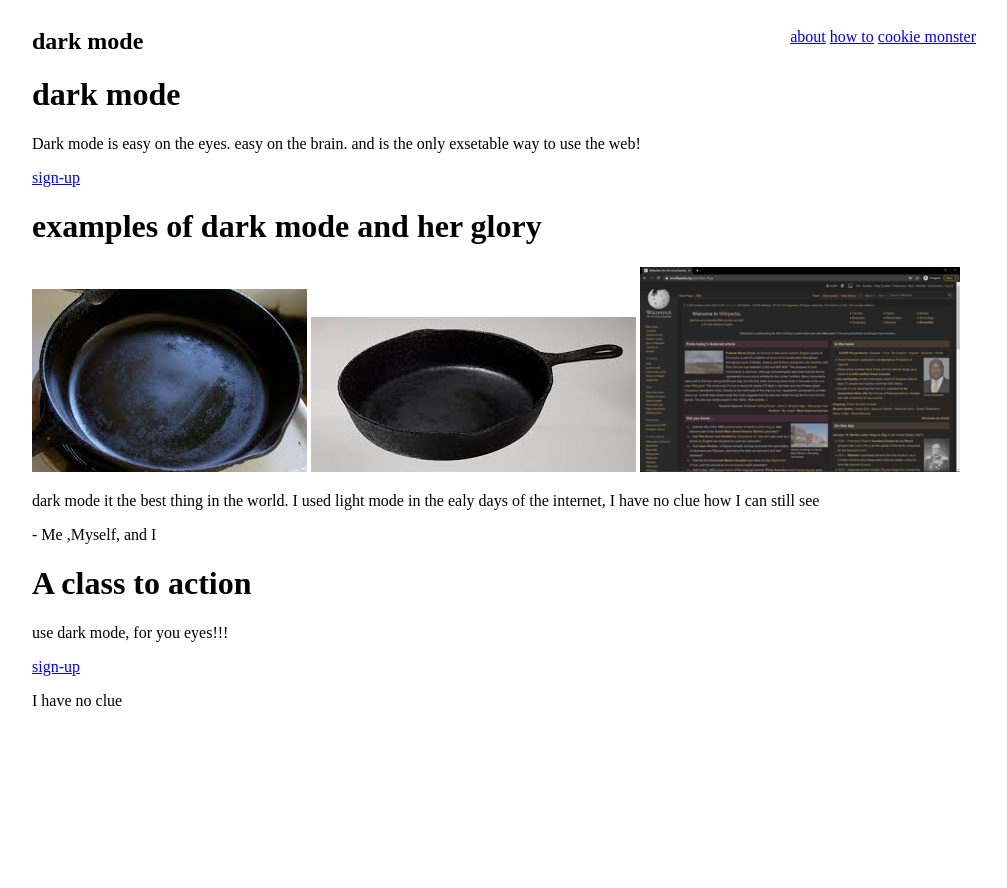
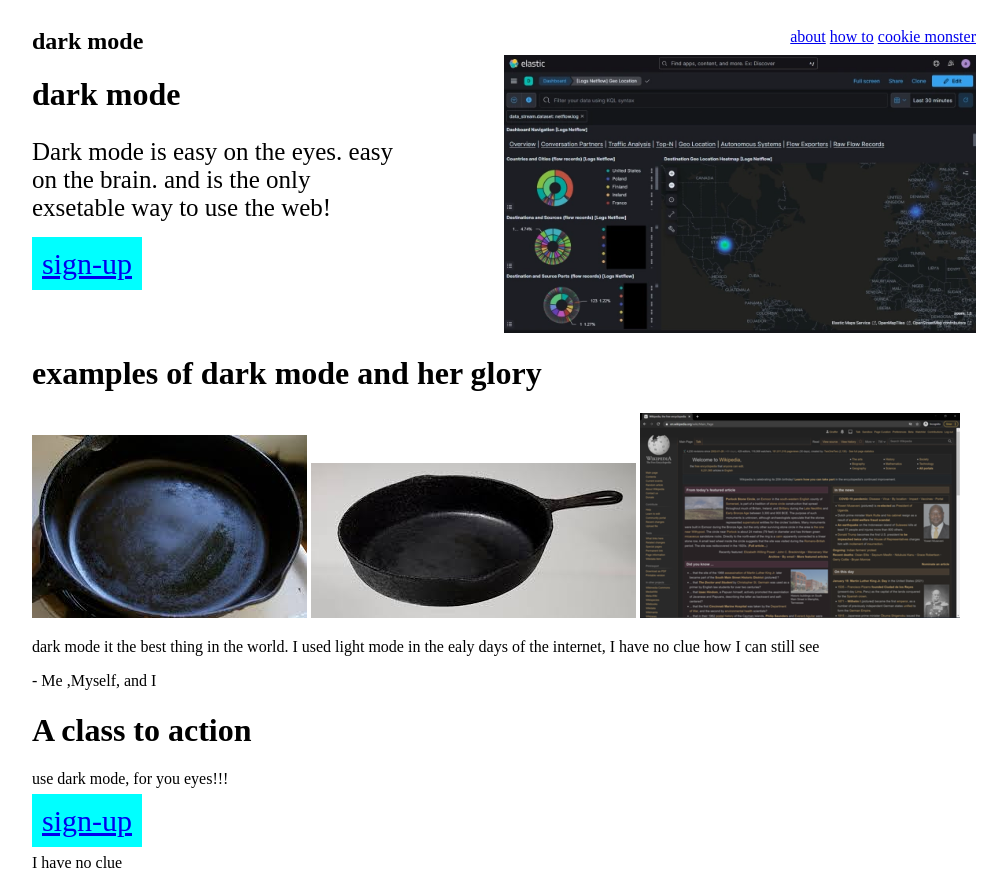
Before and after one commit to AGOODFROG/landing-page-, a plain HTML site: page index.html in a window 1280 px wide. Shown: the whole page, without its empty margins (136-1143 px from the left). Before the commit the page ends 800 px from the top, so only its background shows below. Drawn offline with Linux system fonts and the light colour scheme.

Commit message:
Styled sub header and sign-up bottons
I have most of the hard work done. Still need to add the color skeem.
I know it looks ugly but I whne everything is where it needs to be it
will be like drawing in a coloring book

```diff
--- a/index.html
+++ b/index.html
@@ -17,10 +17,16 @@
 
 
     </div>
+
     <div class="sub-header">
-        <h1>dark mode</h1>
-        <p> Dark mode is easy on the eyes. easy on the brain. and is the only exsetable way to use the web!</p>
-        <a href="https://darkreader.org/"> sign-up</a>
+
+            <div class = "text">
+                <h1>dark mode</h1>
+                <p> Dark mode is easy on the eyes. easy on the brain. and is the only exsetable way to use the web!</p>
+                <a href="https://darkreader.org/" class = "sign-up"> sign-up</a>
+            </div>
+
+        <img src="dark-mode-example.webp" alt ="example of dark mode easy on the eyes" class="top-example">
     </div>
     <div class="info">
         <h1>examples of dark mode and her glory</h1>
@@ -34,10 +40,10 @@
         </p>
         <p>- Me ,Myself, and I</p>
     </div>
-    <div class = "sign-up">
+    <div class = "sing-up-banner">
         <h1> A class to action</h1>
         <p> use dark mode, for you eyes!!!</p>
-        <a href="https://darkreader.org/"> sign-up</a>
+        <a href="https://darkreader.org/" class="sign-up"> sign-up</a>
      </div>
      <div class = "footer">
         <p>I have no clue</p>
--- a/style.css
+++ b/style.css
@@ -1,15 +1,38 @@
-.header{
-    display: flex;
-    justify-content: space-between;
-    padding-top: 20px;
-}
 html{
     width: 75%;
     margin: auto;
 
 }
 
-/* removing defult styles */
+
+.header{
+    display: flex;
+    justify-content: space-between;
+    padding-top: 20px;
+}
+.sub-header{
+    display: flex;
+    justify-content: space-between;
+}
+.top-example{
+    max-width: 50%;
+    max-height: 50%;
+}
+.text{
+    width: 40%;
+}
+.text > p{
+    font-size: 25px;
+}
+.sign-up{
+    font-size: 30px;
+    padding:10px;
+    background-color: aqua;
+}
+
+
+
+/* removing defult styles do not change */
 h2{
     margin: 0px;
 }
```
Also changed, not shown: dark-mode-example.webp (added).
